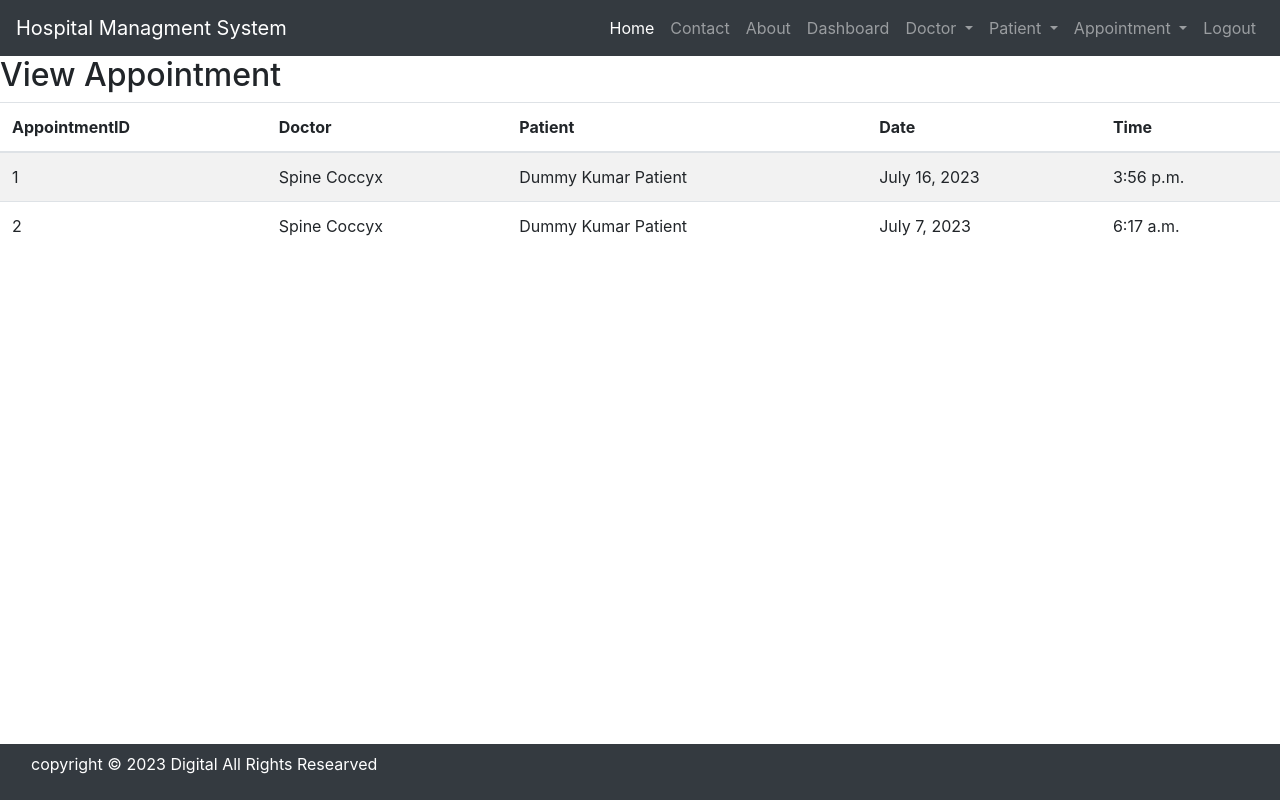
After one commit to rthway/Hospital_Managment_Django, a Django app: page /view_appointment/ in a window 1280 px wide. The commit adds this page. Run offline with Django 4.2, Linux system fonts and the light colour scheme; a user stored in the database is signed in; data comes from the database, SQL or seed files in the repository; both versions use the stored data as it was after the commit.

Commit message:
add appoinment add and view page with view and urls

```diff
--- a/hospital/templates/navigation.html
+++ b/hospital/templates/navigation.html
@@ -47,8 +47,8 @@
             Appointment
           </a>
           <div class="dropdown-menu" aria-labelledby="navbarDropdown">
-            <a class="dropdown-item" href="#">Add Appointment</a>
-            <a class="dropdown-item" href="#">View Appointment</a>
+            <a class="dropdown-item" href="{% url 'add_appointment' %}">Add Appointment</a>
+            <a class="dropdown-item" href="{% url 'view_appointment' %}">View Appointment</a>
 
         </li>
 
--- /dev/null
+++ b/hospital/templates/view_appointment.html
@@ -0,0 +1,32 @@
+
+{% include 'base.html' %}
+{% load static %}
+{% include 'navigation.html' %}
+
+<div>
+    <h2>View Appointment</h2>
+    <table class="table table-striped">
+        <thead>
+            <tr>
+                <th>AppointmentID</th>
+                <th>Doctor</th>
+                <th>Patient</th>
+                <th>Date</th>
+                <th>Time</th>
+            </tr>
+        </thead>
+        <tbody>
+            {% for appointment in appointments %}
+            <tr>
+                <td>{{appointment.id}}</td>
+                <td>{{appointment.Doctor.Name }}</td>
+                <td>{{appointment.Patient.Name}}</td>
+                <td>{{appointment.date}}</td>
+                <td>{{appointment.time}}</td>
+
+            </tr>
+            {% endfor%}
+        </tbody>
+    </table>
+</div>
+{% include 'footer.html' %}
--- a/hospital/urls.py
+++ b/hospital/urls.py
@@ -13,5 +13,10 @@ urlpatterns = [
     path('add_patient/', views.add_patient, name='add_patient'),
     path('view_patient/', views.view_patient, name='view_patient'),
     path('delete_patient/<int:patient_id>/', views.delete_patient, name='delete_patient'),
+    path('add_appointment/', views.add_appointment, name='add_appointment'),
+    path('view_appointment/', views.view_appointment, name='view_appointment'),
+    # path('delete_appointment/<int:appointment_id>/', views.delete_appointment, name='delete_appointment'),
+
+
 
 ]
--- a/hospital/views.py
+++ b/hospital/views.py
@@ -1,7 +1,7 @@
 from django.shortcuts import render, redirect
 from django.contrib.auth.models import User
 from django.contrib.auth import authenticate, login,logout
-from .models import Doctor, Patient
+from .models import Doctor, Patient, Appoinment
 
 # Create your views here.
 def About(request):
@@ -59,6 +59,7 @@ def Delete_doctor(request, pid):
     doctor = Doctor.objects.get(id=pid)
     doctor.delete()
     return redirect('view_doctor')
+
 def add_patient(request):
     if request.method == 'POST':
         name = request.POST.get('name')
@@ -81,3 +82,26 @@ def delete_patient(request, patient_id):
     patient = Patient.objects.get(id=patient_id)
     patient.delete()
     return redirect('view_patient')
+
+def add_appointment(request):
+    doctors = Doctor.objects.all()
+    patients = Patient.objects.all()
+
+    if request.method == 'POST':
+        doctor_id = request.POST['doctor']
+        patient_id = request.POST['patient']
+        date = request.POST['date']
+        time = request.POST['time']
+
+        doctor = Doctor.objects.get(pk=doctor_id)
+        patient = Patient.objects.get(pk=patient_id)
+
+        Appoinment.objects.create(Doctor=doctor, Patient=patient, date=date, time=time)
+
+    return render(request, 'add_appointment.html', {'doctors': doctors, 'patients': patients})
+
+def view_appointment(request):
+    if not request.user.is_staff:
+        return redirect('login')
+    appointments = Appoinment.objects.all()
+    return render(request, 'view_appointment.html', {'appointments': appointments})
```
Also changed, not shown: hospital/templates/add_appointment.html (added, +39 -0 lines), db.sqlite3.
